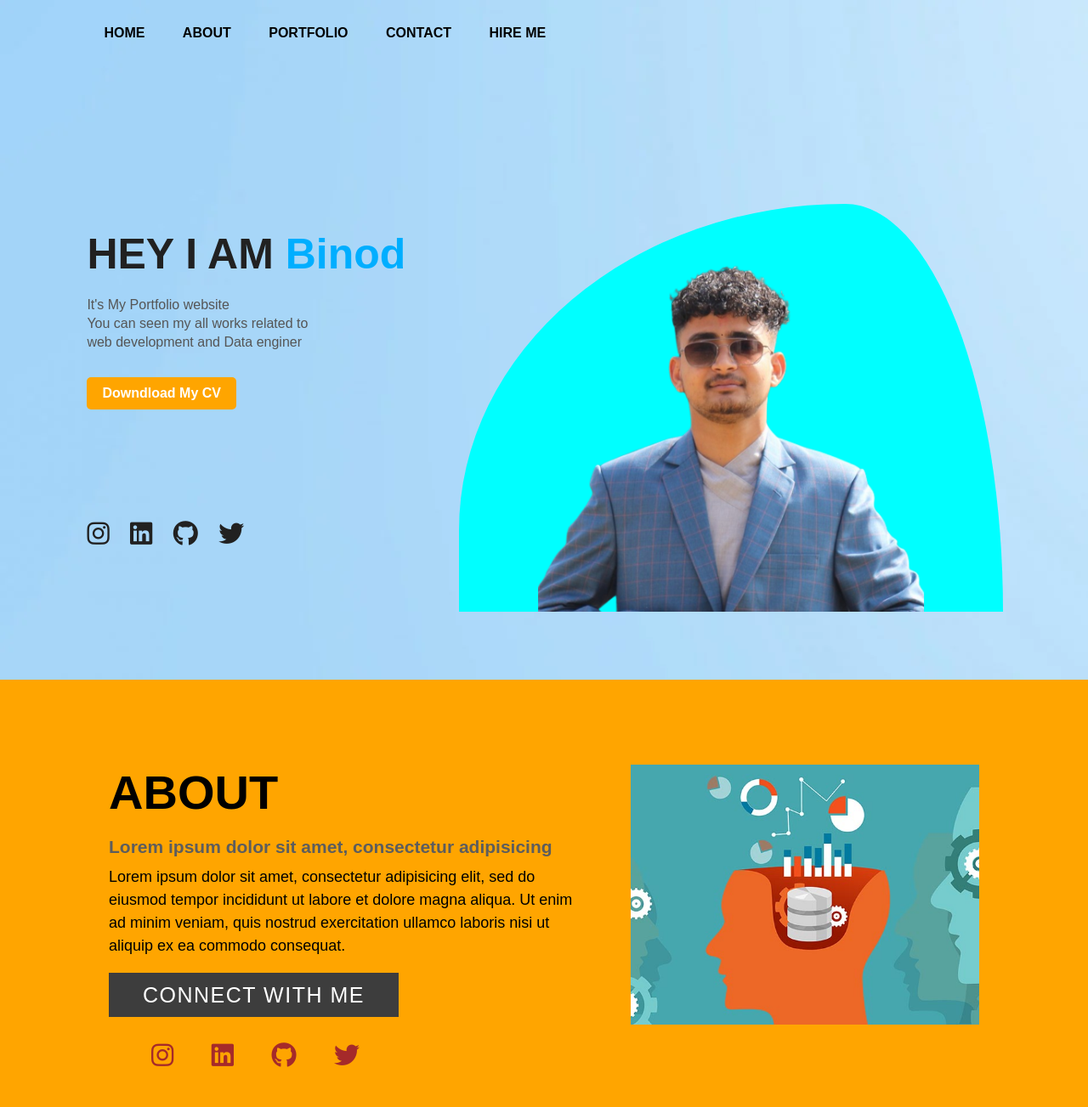
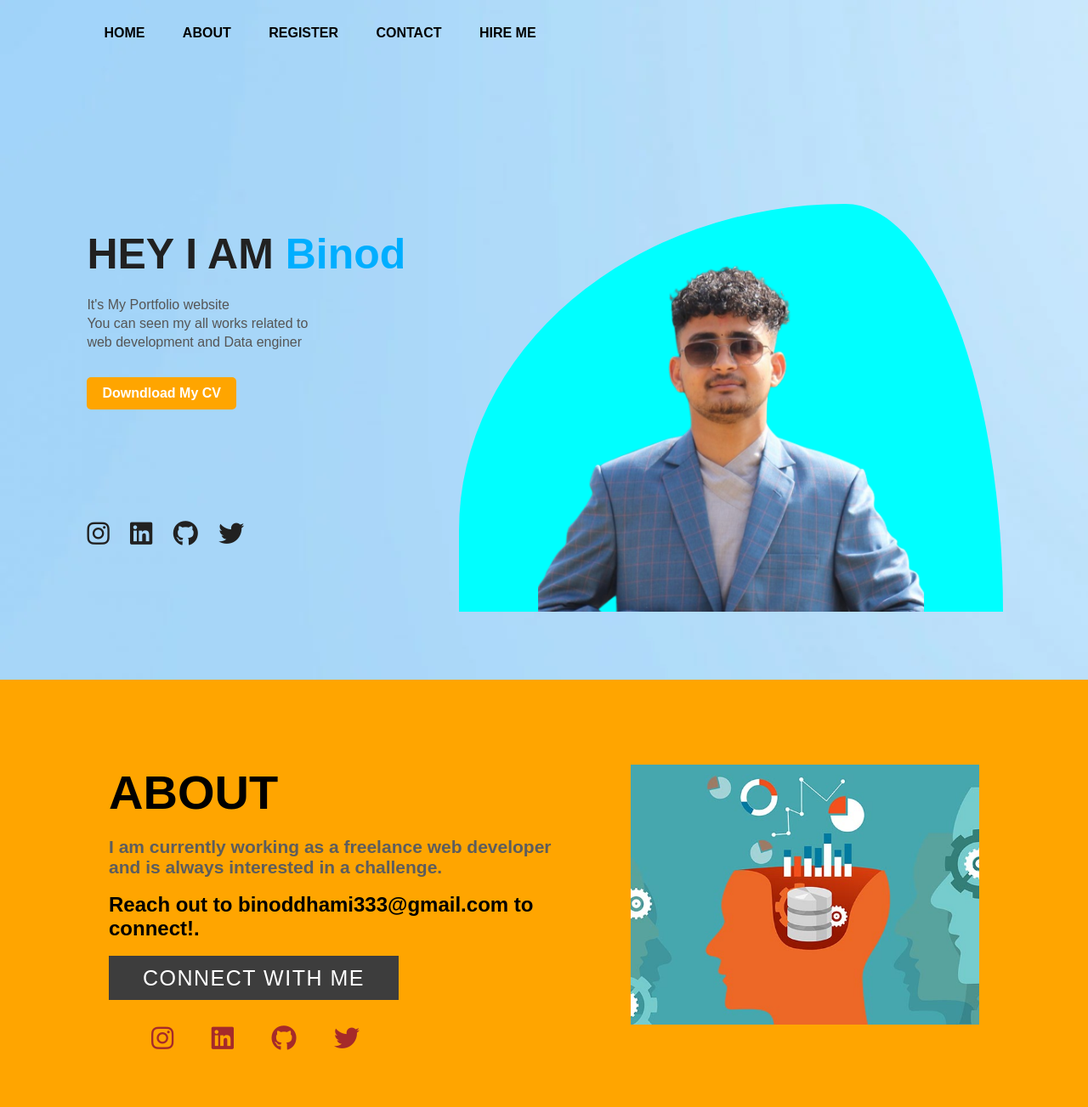
Before and after one commit to Binod-Dhami/portfolio, a plain HTML site: page index.html in a window 1280 px wide. Shown: the top 1303 px of the page at 85% size. Drawn offline with Linux system fonts and the light colour scheme.

Commit message:
upgrading

```diff
--- a/contact.css
+++ b/contact.css
@@ -1,6 +1,6 @@
 *{
    /* background-image: url(./image/contact.jpg);*/
-   background-color: orange;
+   background-color: rgb(0, 247, 255);
 }
 h1{
     text-align: center;
--- a/index.html
+++ b/index.html
@@ -11,8 +11,8 @@
 
    <link rel="stylesheet" href="styles.css">
   <link rel="stylesheet" type="text/css" href="About.css">
-  <!--  <link rel="stylesheet" type="text/css" href="contact.css">
-    <script src="contact.js"></script>-->
+ <!--<link rel="stylesheet" type="text/css" href="contact.css">
+     <script src="contact.js"></script>-->
 
 
     <!--<link rel="stylesheet" href="C:\Users\PC\Desktop\Htm.css\pportfolio\image\Bg.jpg">-->
@@ -25,7 +25,7 @@
             <ul>
                 <li><a href="index.html">HOME</a></li>
                 <li><a href="#Abou">ABOUT</a></li>
-                <li><a href="#">PORTFOLIO</a></li>
+                <li><a href="#">REGISTER</a></li>
                 <li><a href="contact.html">CONTACT</a></li>
                 <li><a href="#">HIRE ME</a></li>
             </ul>
@@ -58,13 +58,13 @@
                 <h1>About</h1>
             </div>
             <div class="content">
-                <h3>Lorem ipsum dolor sit amet, consectetur adipisicing</h3>
-                <p>Lorem ipsum dolor sit amet, consectetur adipisicing elit, sed do eiusmod
-                tempor incididunt ut labore et dolore magna aliqua. Ut enim ad minim veniam,
-                quis nostrud exercitation ullamco laboris nisi ut aliquip ex ea commodo
-                consequat.</p>
+
+                <h3>I am currently working as a freelance web developer and is always interested in a challenge.</h3>
+                <br><h2> Reach out to binoddhami333@gmail.com to connect!.</h2>
                 <div class="button">
-                    <a href="">CONNECT WITH ME</a>
+                 <!-- <a href="">CONNECT WITH ME</a>-->
+                 <a>CONNECT WITH ME</a>
+
                 </div>
             </div>
             <div class="social">
@@ -82,5 +82,10 @@
 </div>
 </P>
 
+
+         </table>
+      </form>
+</P>
+
 </body>
 </html>
--- a/styles.css
+++ b/styles.css
@@ -9,7 +9,7 @@
     position: relative;
     width: 100%;
     height: 100vh;
-    background: #eff4fd;
+    background: #eff4fd ;
     position: relative;
    background-image: url(./image/ppp.jpg);
 
```
